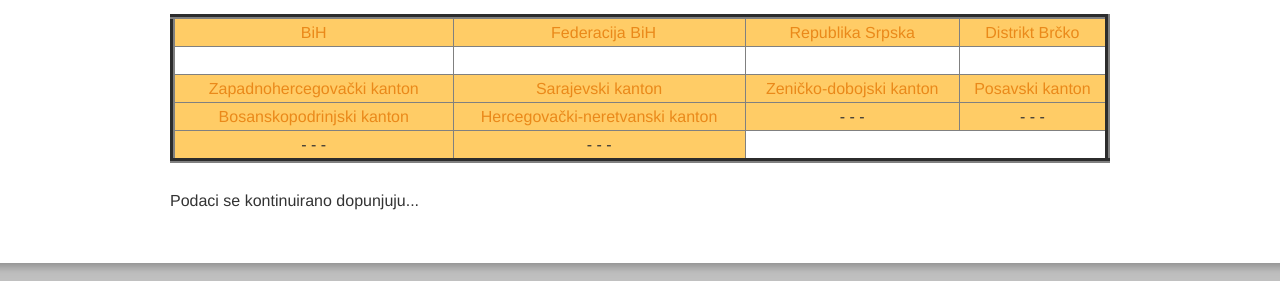
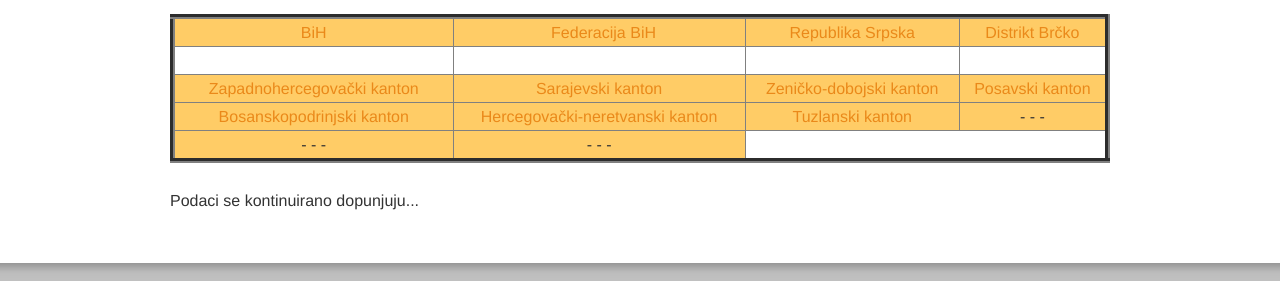
Before and after one commit to openspending/budzeti.ba, a Jekyll site: the page built from index.html, in a window 1280 px wide. Shown: the part 288-569 px from the top of the page. Built offline with Jekyll 4.4.1, drawn with Linux system fonts in a browser that asks for light colours; nearby versions of some CDN libraries; some web fonts are replaced.

Commit message:
Update index.html

```diff
--- a/index.html
+++ b/index.html
@@ -46,7 +46,8 @@
             <a href="hnk.html">Hercegovački-neretvanski kanton</td></a>
         </td>
         <td>
-            - - -</td>
+            <a href="tk.html">Tuzlanski kanton</td></a>
+        </td>
         <td>
             - - -</td>
     </tr>
```
